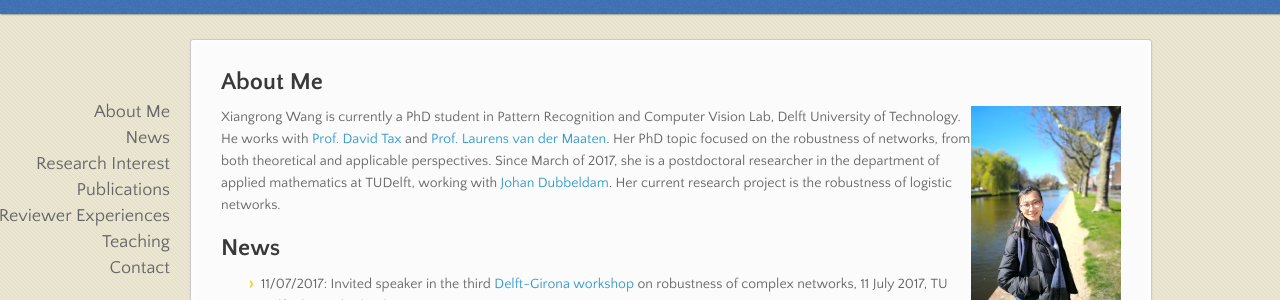
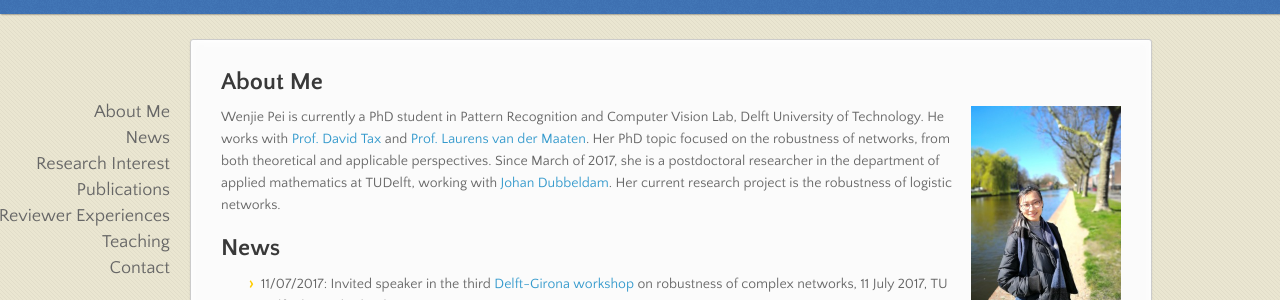
Before and after one commit to wenjiepei/wenjiepei.github.com, a Jekyll site: the page built from index.md, in a window 1280 px wide and 900 px high. Shown: the part 121-421 px from the top of the window. Built offline with Jekyll 4.4.1, drawn with Linux system fonts in a browser that asks for light colours; nearby versions of some CDN libraries; our own code applies the rules of GitHub Pages for plain Markdown files.

Commit message:
Update index.md

```diff
--- a/index.md
+++ b/index.md
@@ -1,7 +1,7 @@
 ## About Me
 
 <img align="right" width='150' src="xiangrong.jpeg">
-Xiangrong Wang is currently a PhD student in Pattern Recognition and Computer Vision Lab, Delft University of Technology. He works with [Prof. David Tax](http://prlab.tudelft.nl/users/david-tax) and [Prof. Laurens van der Maaten](https://lvdmaaten.github.io/).
+Wenjie Pei is currently a PhD student in Pattern Recognition and Computer Vision Lab, Delft University of Technology. He works with [Prof. David Tax](http://prlab.tudelft.nl/users/david-tax) and [Prof. Laurens van der Maaten](https://lvdmaaten.github.io/).
 Her PhD topic focused on the robustness of networks,  from both theoretical and applicable perspectives. Since March of 2017, she is a postdoctoral researcher in the department of applied mathematics at TUDelft, working with [Johan Dubbeldam](http://ta.twi.tudelft.nl/dv/users/dubbel/).  Her current research project is the robustness of logistic networks.
 
 ## News
```
